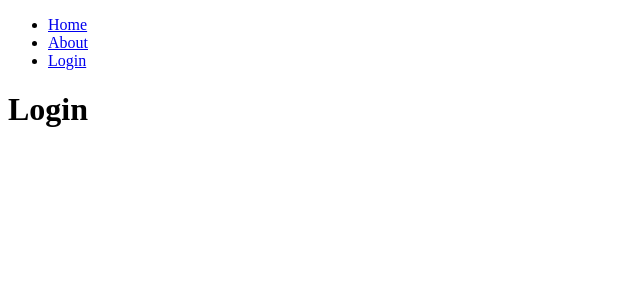
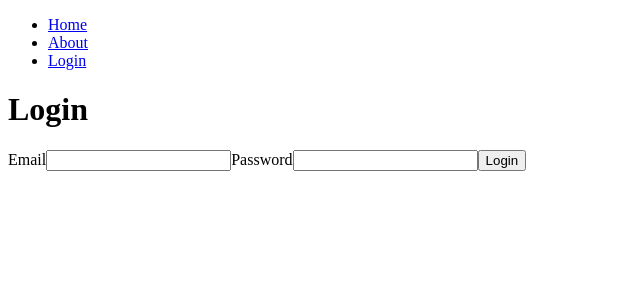
Before and after one commit to victormusembi11/react-auth, a React (Vite) app: page /login in a window 1280 px wide. Shown: the top 300 px of the page, without its empty margins (0-640 px from the left). Built offline with nearby package versions, Linux system fonts and the light colour scheme.

Commit message:
feat: Add login functionality to Login page component

```diff
--- a/src/pages/Login.jsx
+++ b/src/pages/Login.jsx
@@ -1,7 +1,51 @@
+import axiosInstance from "../../utils/axios";
+
+import { useMutation } from "@tanstack/react-query";
+import { useNavigate } from "react-router-dom";
+
+const login = async (credentials) => {
+  const response = await axiosInstance.post("/users/login", credentials);
+  return response.data;
+};
+
 export default function Login() {
+  const navigate = useNavigate();
+
+  const { mutateAsync, isError, error } = useMutation({
+    mutationFn: login,
+    onSuccess: () => {
+      navigate("/admin/dashboard");
+    },
+    onError: (error) => {
+      console.error("Login failed:", error);
+    },
+  });
+
+  const handleSubmit = async (event) => {
+    event.preventDefault();
+    const formData = new FormData(event.target);
+    const credentials = {
+      email: formData.get("email"),
+      password: formData.get("password"),
+    };
+    await mutateAsync(credentials);
+  };
+
   return (
     <div>
       <h1>Login</h1>
+
+      {isError && <p>{error.message}</p>}
+
+      <form onSubmit={handleSubmit}>
+        <label htmlFor="email">Email</label>
+        <input type="email" name="email" id="email" required />
+
+        <label htmlFor="password">Password</label>
+        <input type="password" name="password" id="password" required />
+
+        <button type="submit">Login</button>
+      </form>
     </div>
   );
 }
```
